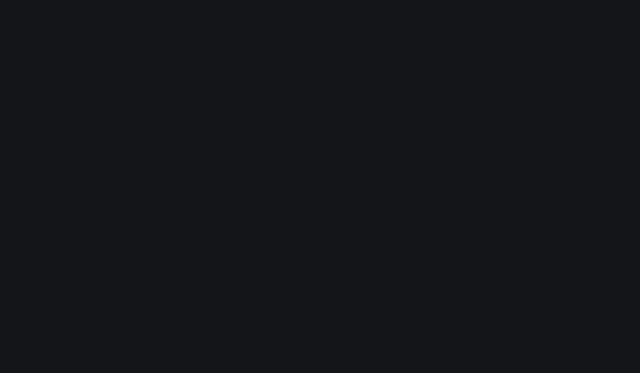
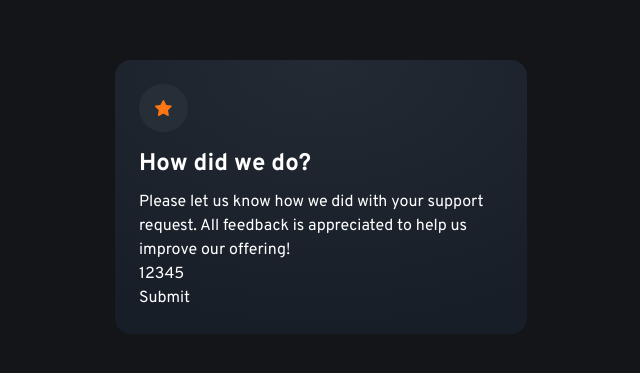
Before and after one commit to Everton2312/feedback033tb, a React (Vite) app: page / in a window 1280 px wide. Shown: the part 203-576 px from the top of the page, without its empty margins (319-959 px from the left). Built offline with nearby package versions, Linux system fonts and the light colour scheme.

Commit message:
fim do html e inicio das estilizacoes

```diff
--- a/index.html
+++ b/index.html
@@ -4,9 +4,13 @@
     <meta charset="UTF-8" />
     <link rel="icon" type="image/svg+xml" href="favicon-32x32.png" />
     <meta name="viewport" content="width=device-width, initial-scale=1.0" />
+
+    <link rel="preconnect" href="https://fonts.googleapis.com">
+    <link rel="preconnect" href="https://fonts.gstatic.com" crossorigin>
+    <link href="https://fonts.googleapis.com/css2?family=Overpass:ital,wght@0,100..900;1,100..900&display=swap" rel="stylesheet">
     <title>Feedback</title>
   </head>
-  <body class="bg-very-dark-blue flex justify-center items-center h-svh">
+  <body class="bg-very-dark-blue flex justify-center items-center h-svh p-6">
     <div id="root"></div>
     <script type="module" src="/src/main.jsx"></script>
   </body>
--- a/src/App.jsx
+++ b/src/App.jsx
@@ -2,10 +2,24 @@
 
 export function App() {
   return (
-    <div className="bg-radial-gradient text-white">
-      <div>
+    <div className="bg-radial-gradient text-white rounded-2xl p-6 max-w-103 font-overpass">
+      <div className="bg-dark-blue w-fit p-4 rounded-full mb-4">
+        <img src={iconStar} alt="icon star" />
+      </div>
 
-      </div>
+       <h1 className="text-2xl font-bold mb-2.5">How did we do?</h1>
+
+       <p>Please let us know how we did with your support request. All feedback is appreciated to help us improve our offering!</p>
+
+       <div>
+         <button>1</button>
+         <button>2</button>
+         <button>3</button>
+         <button>4</button>
+         <button>5</button>
+       </div>
+
+       <button>Submit</button>
     </div>
   )
 }
--- a/src/index.css
+++ b/src/index.css
@@ -2,6 +2,9 @@
 
 @theme {
     --color-very-dark-blue: #131518;
+    --color-dark-blue: #262E38;
+
+    --font-overpass: "Overpass", "sans-serif";
 }
 
 @layer utilities {
```
